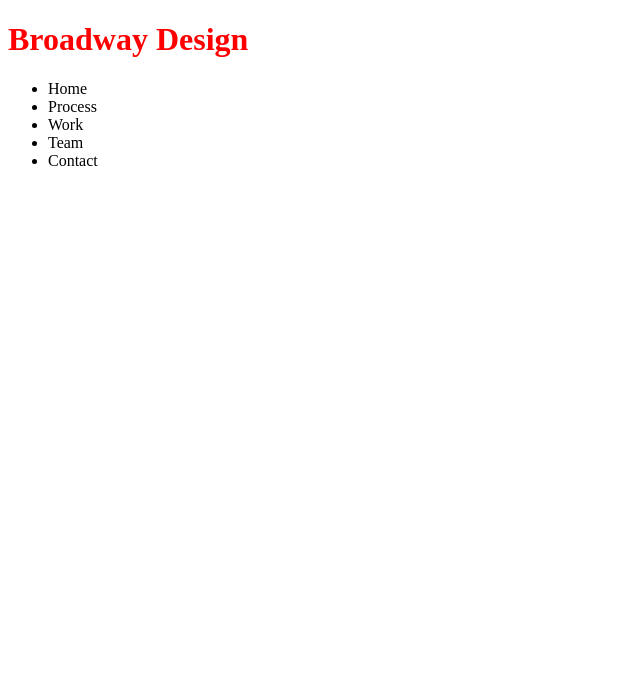
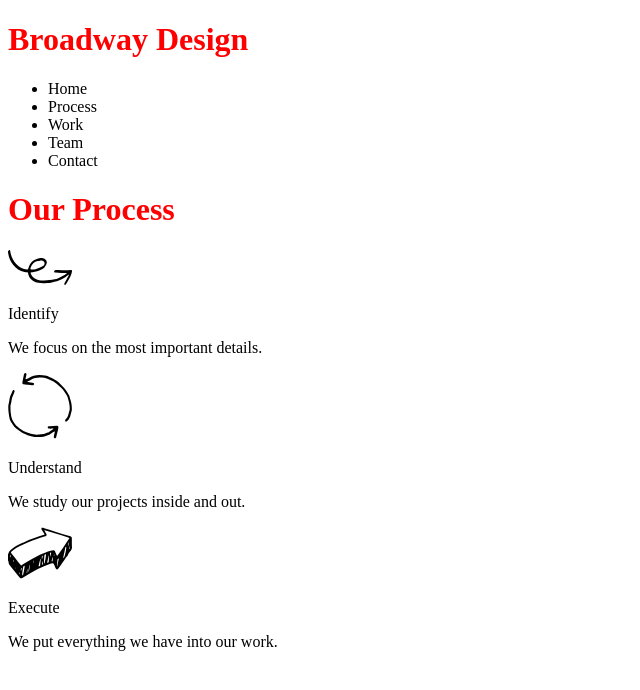
Before and after one commit to devonxfire/broadway, a plain HTML site: page index.html in a window 1280 px wide. Shown: the whole page, without its empty margins (0-640 px from the left). Drawn offline with Linux system fonts and the light colour scheme.

Commit message:
added processes div

```diff
--- a/index.html
+++ b/index.html
@@ -15,6 +15,25 @@
 				<li>Team</li>
 				<li>Contact</li>
 			</ul>
+	</div>
+
+	<div id="processes">
+
+		<h1 id="process-main-heading">Our Process</h1>
+
+		<img src="resources/images/identify.svg">
+		<p class="process-sub-heading">Identify</p>
+		<p class="process-text">We focus on the most important details.</p>
+
+		<img src="resources/images/understand.svg">
+		<p class="process-sub-heading">Understand</p>
+		<p class="process-text">We study our projects inside and out.</p>
+
+		<img src="resources/images/execute.svg">
+		<p class="process-sub-heading">Execute</p>
+		<p class="process-text">We put everything we have into our work.</p>
+
+	</div>
 
 </body>
 </html>
```
Also changed, not shown: 1 other file.
